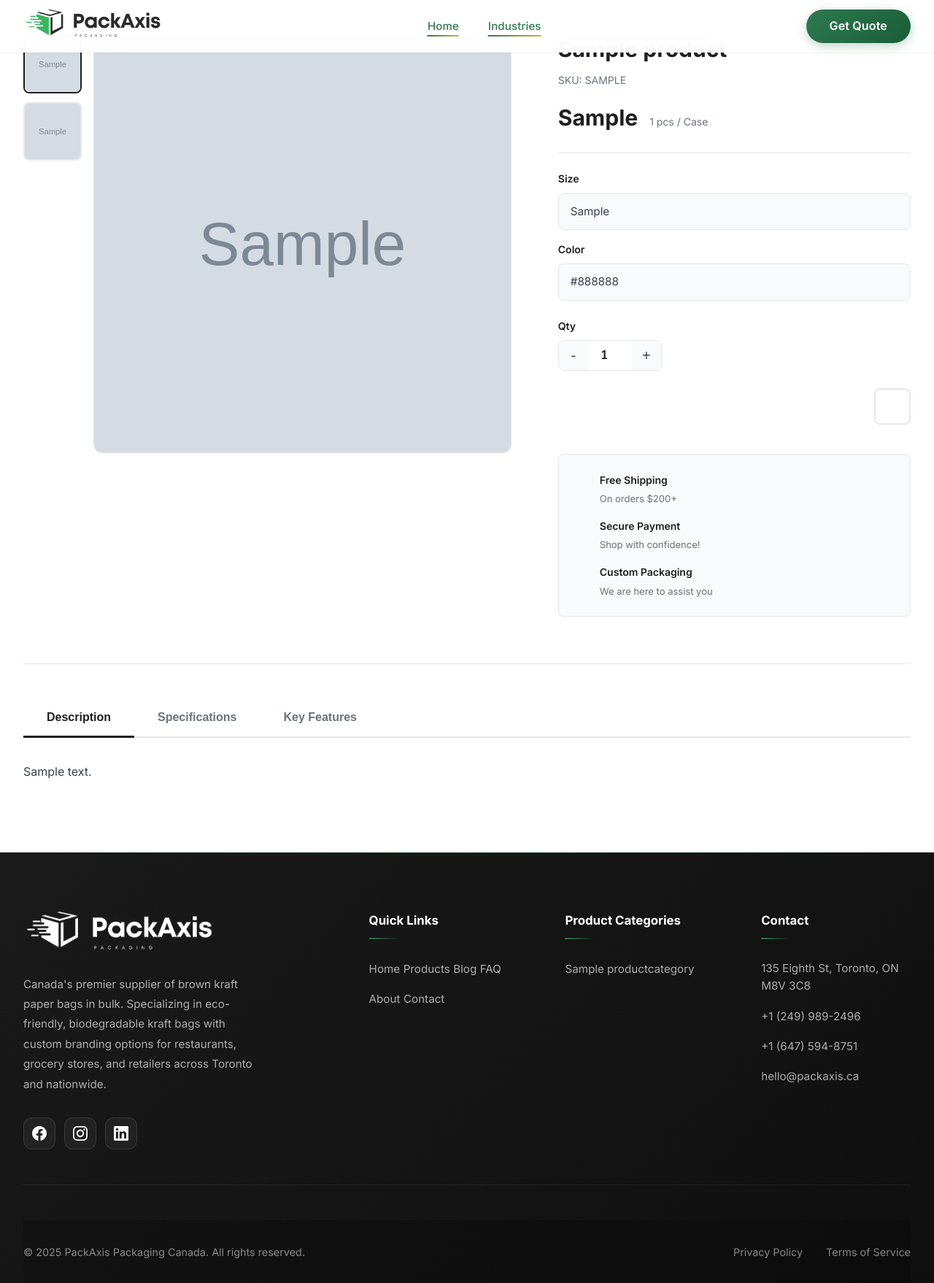
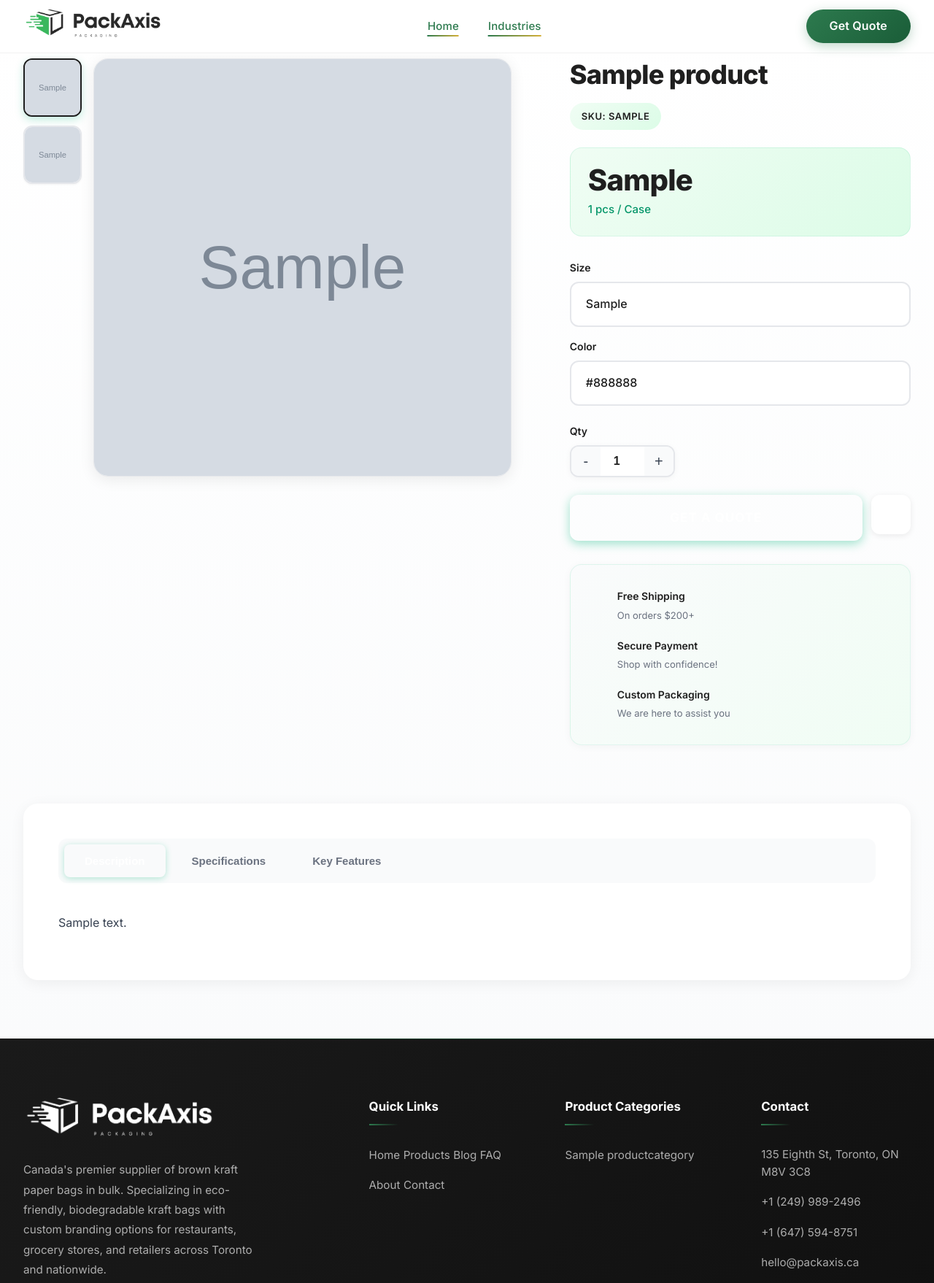
Before and after one commit to printnkraft/packaxis-app, a Django app: a page that uses core/templates/core/base.html in a window 1280 px wide. Shown: the top 1758 px of the page at 73% size. Run offline with Django 5.2, Linux system fonts and the light colour scheme; data comes from the database, SQL or seed files in the repository; tables that the repository leaves empty hold one stand-in row (values such as "Sample post"); grey boxes marked "Sample" are stand-in pictures; some libraries are stand-ins or nearby versions.

Commit message:
Elevate product page with modern elegant design
Enhanced styling improvements:
- Subtle gradient backgrounds throughout
- Larger, bolder typography with improved spacing
- SKU displayed as gradient badge pill
- Pricing in elegant gradient card
- Gradient CTA button with stronger shadows
- Enhanced hover effects with lift animations
- Smooth cubic-bezier transitions
- Card-style tabs section with rounded corners
- Modern pill-style tab navigation with gradient active state
- Refined shadows and depth (2-layer shadow system)
- Thumbnail gallery with hover lift effects
- Trust badges with gradient background
- Option values with hover border glow
- Related products with enhanced shadows
- Professional color palette with primary gradients
- Letter-spacing adjustments for premium feel

```diff
--- a/static/css/styles.css
+++ b/static/css/styles.css
@@ -2320,16 +2320,16 @@
    =============================================== */
 
 .product-detail-section {
-    padding: 3rem 0 5rem;
-    background: white;
+    padding: 5rem 0;
+    background: linear-gradient(180deg, #ffffff 0%, #fafbfc 100%);
 }
 
 .product-detail-wrapper {
     display: grid;
     grid-template-columns: 55% 1fr;
-    gap: 4rem;
+    gap: 5rem;
     align-items: start;
-    margin-bottom: 4rem;
+    margin-bottom: 5rem;
 }
 
 /* Left Side - Image Gallery */
@@ -2349,12 +2349,13 @@
 .thumbnail-item-vertical {
     width: 80px;
     height: 80px;
-    border-radius: 8px;
+    border-radius: 12px;
     overflow: hidden;
     cursor: pointer;
     border: 2px solid #e5e7eb;
-    transition: all 0.3s;
-    background: #f9fafb;
+    transition: all 0.3s cubic-bezier(0.4, 0, 0.2, 1);
+    background: white;
+    box-shadow: 0 1px 3px rgba(0, 0, 0, 0.05);
 }
 
 .thumbnail-item-vertical img {
@@ -2363,18 +2364,30 @@
     object-fit: cover;
 }
 
-.thumbnail-item-vertical:hover,
+.thumbnail-item-vertical:hover {
+    border-color: var(--primary);
+    transform: translateY(-2px);
+    box-shadow: 0 4px 12px rgba(16, 185, 129, 0.15);
+}
+
 .thumbnail-item-vertical.active {
     border-color: var(--primary);
+    box-shadow: 0 4px 12px rgba(16, 185, 129, 0.25);
 }
 
 .main-image-container-left {
     flex: 1;
     aspect-ratio: 1;
-    border-radius: 12px;
+    border-radius: 20px;
     overflow: hidden;
-    background: #f9fafb;
+    background: white;
     border: 1px solid #e5e7eb;
+    box-shadow: 0 4px 20px rgba(0, 0, 0, 0.08);
+    transition: all 0.3s cubic-bezier(0.4, 0, 0.2, 1);
+}
+
+.main-image-container-left:hover {
+    box-shadow: 0 8px 30px rgba(0, 0, 0, 0.12);
 }
 
 .main-product-image {
@@ -2400,32 +2413,45 @@
 }
 
 .product-title-main {
-    font-size: 1.875rem;
-    font-weight: 700;
-    line-height: 1.3;
+    font-size: 2.25rem;
+    font-weight: 800;
+    line-height: 1.25;
     color: var(--text-dark);
-    margin: 0 0 0.75rem 0;
+    margin: 0 0 1rem 0;
+    letter-spacing: -0.02em;
 }
 
 .product-sku {
-    font-size: 0.875rem;
-    color: #6b7280;
-    margin-bottom: 1rem;
+    display: inline-flex;
+    align-items: center;
+    gap: 0.5rem;
+    padding: 0.5rem 1rem;
+    background: linear-gradient(135deg, #f0fdf4 0%, #dcfce7 100%);
+    border-radius: 50px;
+    font-size: 0.8125rem;
+    font-weight: 600;
+    color: var(--primary);
+    margin-bottom: 1.5rem;
+    letter-spacing: 0.5px;
 }
 
 .product-pricing-main {
     display: flex;
-    align-items: baseline;
-    gap: 1rem;
-    margin-bottom: 1.5rem;
-    padding-bottom: 1.5rem;
-    border-bottom: 1px solid #e5e7eb;
+    flex-direction: column;
+    gap: 0.5rem;
+    margin-bottom: 2rem;
+    padding: 1.5rem;
+    background: linear-gradient(135deg, #f0fdf4 0%, #dcfce7 100%);
+    border-radius: 16px;
+    border: 1px solid rgba(16, 185, 129, 0.1);
 }
 
 .price-current {
-    font-size: 1.875rem;
-    font-weight: 700;
+    font-size: 2.5rem;
+    font-weight: 800;
     color: var(--primary);
+    letter-spacing: -0.02em;
+    line-height: 1;
 }
 
 .price-old {
@@ -2435,8 +2461,9 @@
 }
 
 .price-unit {
-    font-size: 0.875rem;
-    color: #6b7280;
+    font-size: 0.9375rem;
+    color: #059669;
+    font-weight: 500;
 }
 
 /* Product Options */
@@ -2456,12 +2483,19 @@
 }
 
 .option-value {
-    padding: 0.75rem 1rem;
-    background: #f9fafb;
-    border: 1px solid #e5e7eb;
-    border-radius: 8px;
-    font-size: 0.95rem;
-    color: #374151;
+    padding: 1rem 1.25rem;
+    background: white;
+    border: 2px solid #e5e7eb;
+    border-radius: 12px;
+    font-size: 1rem;
+    font-weight: 500;
+    color: var(--text-dark);
+    transition: all 0.3s;
+}
+
+.option-value:hover {
+    border-color: var(--primary);
+    background: #f0fdf4;
 }
 
 /* Quantity Selector */
@@ -2480,10 +2514,11 @@
 .quantity-selector {
     display: inline-flex;
     align-items: center;
-    border: 1px solid #e5e7eb;
-    border-radius: 8px;
+    border: 2px solid #e5e7eb;
+    border-radius: 12px;
     overflow: hidden;
     background: white;
+    box-shadow: 0 2px 8px rgba(0, 0, 0, 0.04);
 }
 
 .qty-btn {
@@ -2523,44 +2558,55 @@
 
 .btn-add-cart {
     flex: 1;
-    padding: 1rem 2rem;
-    background: var(--primary);
+    padding: 1.125rem 2rem;
+    background: linear-gradient(135deg, var(--primary) 0%, #059669 100%);
     color: white;
     text-decoration: none;
-    font-weight: 600;
-    font-size: 1rem;
+    font-weight: 700;
+    font-size: 1.0625rem;
     text-transform: uppercase;
-    letter-spacing: 0.5px;
-    border-radius: 8px;
-    transition: all 0.3s;
+    letter-spacing: 1px;
+    border-radius: 12px;
+    transition: all 0.3s cubic-bezier(0.4, 0, 0.2, 1);
     text-align: center;
+    border: none;
+    box-shadow: 0 4px 14px rgba(16, 185, 129, 0.4);
+    position: relative;
+    overflow: hidden;
+}
+
+.btn-add-cart:hover {
+    transform: translateY(-3px);
+    box-shadow: 0 6px 20px rgba(16, 185, 129, 0.5);
+}
+
+.btn-add-cart:active {
+    transform: translateY(-1px);
+}
+
+.btn-call {
+    width: 54px;
+    height: 54px;
+    display: flex;
+    align-items: center;
+    justify-content: center;
     border: 2px solid var(--primary);
-}
-
-.btn-add-cart:hover {
-    background: var(--secondary);
-    border-color: var(--secondary);
-    transform: translateY(-2px);
-    box-shadow: 0 4px 12px rgba(16, 185, 129, 0.3);
-}
-
-.btn-call {
-    width: 50px;
-    height: 50px;
-    display: flex;
-    align-items: center;
-    justify-content: center;
-    border: 2px solid #e5e7eb;
-    border-radius: 8px;
+    border-radius: 12px;
     background: white;
-    transition: all 0.3s;
+    transition: all 0.3s cubic-bezier(0.4, 0, 0.2, 1);
     cursor: pointer;
     text-decoration: none;
+    box-shadow: 0 2px 8px rgba(0, 0, 0, 0.08);
 }
 
 .btn-call:hover {
-    border-color: var(--primary);
-    background: #f0fdf4;
+    background: linear-gradient(135deg, var(--primary) 0%, #059669 100%);
+    transform: translateY(-3px);
+    box-shadow: 0 6px 16px rgba(16, 185, 129, 0.3);
+}
+
+.btn-call:hover svg {
+    stroke: white;
 }
 
 .btn-call svg {
@@ -2571,11 +2617,12 @@
 .trust-badges-compact {
     display: flex;
     flex-direction: column;
-    gap: 1rem;
-    padding: 1.5rem;
-    background: #f9fafb;
-    border-radius: 8px;
-    border: 1px solid #e5e7eb;
+    gap: 1.25rem;
+    padding: 2rem;
+    background: linear-gradient(135deg, #fafbfc 0%, #f0fdf4 100%);
+    border-radius: 16px;
+    border: 1px solid rgba(16, 185, 129, 0.1);
+    box-shadow: 0 2px 12px rgba(0, 0, 0, 0.04);
 }
 
 .badge-compact {
@@ -2609,38 +2656,43 @@
 
 /* Product Tabs Section */
 .product-tabs-section {
-    border-top: 1px solid #e5e7eb;
-    padding-top: 3rem;
+    margin-top: 3rem;
+    padding: 3rem;
+    background: white;
+    border-radius: 20px;
+    box-shadow: 0 4px 20px rgba(0, 0, 0, 0.06);
 }
 
 .tabs-nav {
     display: flex;
-    gap: 0;
-    border-bottom: 2px solid #e5e7eb;
-    margin-bottom: 2rem;
+    gap: 0.5rem;
+    margin-bottom: 2.5rem;
+    background: #f9fafb;
+    padding: 0.5rem;
+    border-radius: 12px;
 }
 
 .tab-btn {
-    padding: 1rem 2rem;
-    background: none;
+    padding: 0.875rem 1.75rem;
+    background: transparent;
     border: none;
-    font-size: 1rem;
+    font-size: 0.9375rem;
     font-weight: 600;
     color: #6b7280;
     cursor: pointer;
-    position: relative;
-    transition: all 0.3s;
-    border-bottom: 3px solid transparent;
-    margin-bottom: -2px;
+    transition: all 0.3s cubic-bezier(0.4, 0, 0.2, 1);
+    border-radius: 8px;
 }
 
 .tab-btn:hover {
     color: var(--primary);
+    background: rgba(16, 185, 129, 0.08);
 }
 
 .tab-btn.active {
-    color: var(--primary);
-    border-bottom-color: var(--primary);
+    color: white;
+    background: linear-gradient(135deg, var(--primary) 0%, #059669 100%);
+    box-shadow: 0 2px 8px rgba(16, 185, 129, 0.3);
 }
 
 .tabs-content {
```
Also changed, not shown: other parts of static/css/styles.css (+36 -18 lines).
